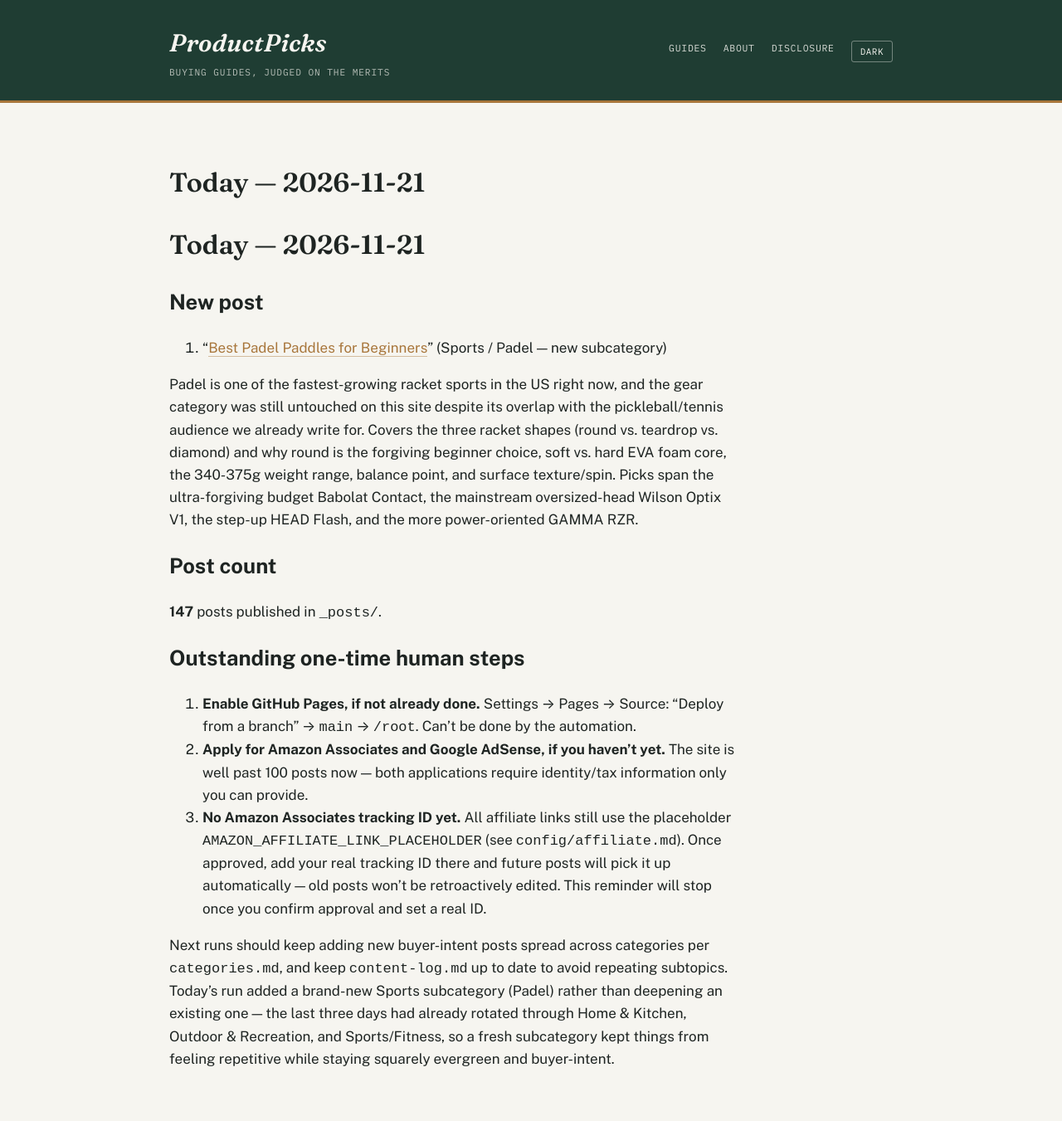
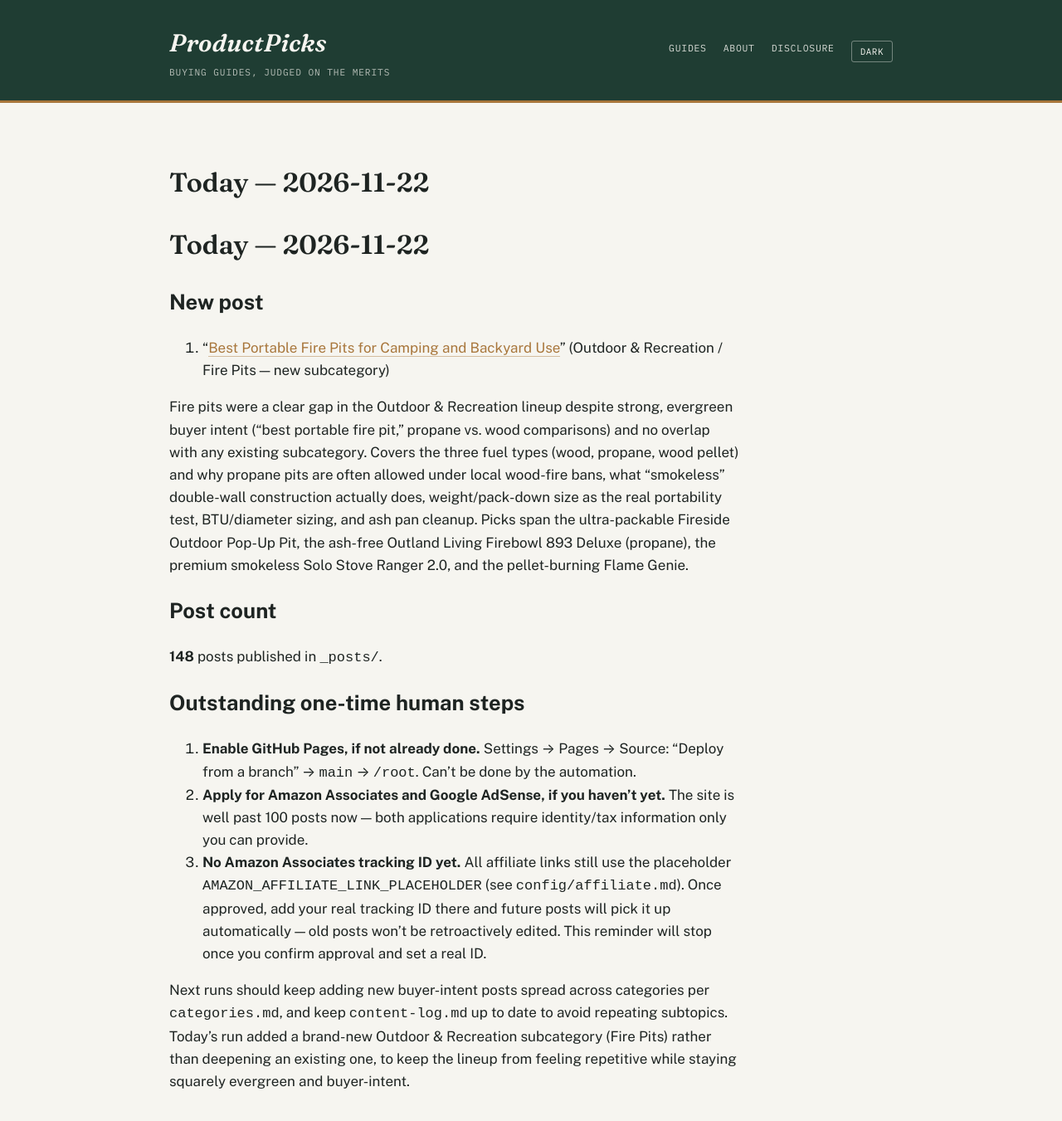
Before and after one commit to ajith198/ProductPicks, a Jekyll site: the page built from today.md, in a window 1280 px wide and 1400 px high. Shown: the top 1351 px of the window at 83% size. Built offline with Jekyll 4.4.1, drawn with Linux system fonts in a browser that asks for light colours; our own code applies the rules of GitHub Pages for plain Markdown files.

Commit message:
daily: 2026-11-22 new post + log update
New post: Best Portable Fire Pits for Camping and Backyard Use
(Outdoor & Recreation / Fire Pits, new subcategory).

Co-Authored-By: Claude Sonnet 5 <noreply@anthropic.com>
Claude-Session: https://claude.ai/code/session_01UFLJpZN9wfEeV4RKRKupeE

```diff
--- a/categories.md
+++ b/categories.md
@@ -1,6 +1,6 @@
 # Categories & expansion strategy
 
-**Status: multi-category, as of 2026-07-12. Updated 2026-11-12.** ProductPicks started as a pickleball-only site (see `niche.md` for that original research). This file governs the site now that it has expanded into multiple product verticals, and is the doc future automated/daily runs should consult when choosing what to write next.
+**Status: multi-category, as of 2026-07-12. Updated 2026-11-22.** ProductPicks started as a pickleball-only site (see `niche.md` for that original research). This file governs the site now that it has expanded into multiple product verticals, and is the doc future automated/daily runs should consult when choosing what to write next.
 
 ## Front matter taxonomy
 
@@ -21,7 +21,7 @@ These two fields drive the Category / Type / Year filters in the search bar on t
 |---|---|
 | Sports | Pickleball, Soccer, Tennis, Cycling, Running, Yoga, Golf, Basketball, Badminton, Swimming, Baseball, Fitness, Volleyball, Climbing, Table Tennis, Boxing, Football, Disc Golf, Skiing & Snowboarding, Ice Skating, Padel |
 | Home & Kitchen | Coffee Makers, Electric Kettles, Blenders, Air Fryers, Toaster Ovens, Rice Cookers, Stand Mixers, Robot Vacuums, Espresso Machines, Pressure Cookers, Food Processors, Knife Sets, Cast Iron Skillets, Dutch Ovens, Coffee Grinders, Water Filter Pitchers, Cordless Stick Vacuums, Vacuum Sealers, Slow Cookers, Meat Thermometers, Indoor Grills, French Press, Sous Vide Machines, Immersion Blenders, Waffle Makers, Bread Makers, Electric Griddles, Juicers, Air Purifiers, Toasters, Space Heaters, Pizza Ovens, Humidifiers, Ice Makers, Electric Blankets, Milk Frothers, Deep Fryers, Mini Fridges, Hand Mixers, Soda Makers, Ice Cream Makers |
-| Outdoor & Recreation | Camping Tents, Sleeping Bags, Headlamps, Hiking Boots, Camp Stoves, Water Filters, Trekking Poles, Coolers, Backpacking Backpacks, Camp Chairs, Camping Lanterns, Fishing, Rain Jackets, Binoculars, Paddleboards, Kayaks, Life Jackets (PFDs), Hydration Packs, Sleeping Pads, Hammocks, Daypacks, Water Bottles, Multi-Tools, Camping Cots, Portable Power Stations, Grills & Smokers, Winter Gloves, Winter Boots, Base Layers, Ice Traction Devices, Snowshoes, Snow Sleds, Snow Blowers, Winter Socks, Winter Coats & Parkas, Neck Gaiters & Balaclavas, Hand Warmers, Heated Vests, Winter Hats & Beanies, Snow Shovels, Dry Bags |
+| Outdoor & Recreation | Camping Tents, Sleeping Bags, Headlamps, Hiking Boots, Camp Stoves, Water Filters, Trekking Poles, Coolers, Backpacking Backpacks, Camp Chairs, Camping Lanterns, Fishing, Rain Jackets, Binoculars, Paddleboards, Kayaks, Life Jackets (PFDs), Hydration Packs, Sleeping Pads, Hammocks, Daypacks, Water Bottles, Multi-Tools, Camping Cots, Portable Power Stations, Grills & Smokers, Winter Gloves, Winter Boots, Base Layers, Ice Traction Devices, Snowshoes, Snow Sleds, Snow Blowers, Winter Socks, Winter Coats & Parkas, Neck Gaiters & Balaclavas, Hand Warmers, Heated Vests, Winter Hats & Beanies, Snow Shovels, Dry Bags, Fire Pits |
 
 New subcategories can be added freely within an existing category. New top-level categories should only be added when there's a genuine cluster of buyer-intent content planned for it (not a one-off post) — keep the category list short enough that the dropdown filter stays useful.
 
--- a/today.md
+++ b/today.md
@@ -1,14 +1,14 @@
-# Today — 2026-11-21
+# Today — 2026-11-22
 
 ## New post
 
-1. "[Best Padel Paddles for Beginners](/sports/buying-guides/best-padel-paddles-for-beginners/)" (Sports / Padel — new subcategory)
+1. "[Best Portable Fire Pits for Camping and Backyard Use](/outdoor-recreation/buying-guides/best-portable-fire-pits-for-camping-and-backyard-use/)" (Outdoor & Recreation / Fire Pits — new subcategory)
 
-Padel is one of the fastest-growing racket sports in the US right now, and the gear category was still untouched on this site despite its overlap with the pickleball/tennis audience we already write for. Covers the three racket shapes (round vs. teardrop vs. diamond) and why round is the forgiving beginner choice, soft vs. hard EVA foam core, the 340-375g weight range, balance point, and surface texture/spin. Picks span the ultra-forgiving budget Babolat Contact, the mainstream oversized-head Wilson Optix V1, the step-up HEAD Flash, and the more power-oriented GAMMA RZR.
+Fire pits were a clear gap in the Outdoor & Recreation lineup despite strong, evergreen buyer intent ("best portable fire pit," propane vs. wood comparisons) and no overlap with any existing subcategory. Covers the three fuel types (wood, propane, wood pellet) and why propane pits are often allowed under local wood-fire bans, what "smokeless" double-wall construction actually does, weight/pack-down size as the real portability test, BTU/diameter sizing, and ash pan cleanup. Picks span the ultra-packable Fireside Outdoor Pop-Up Pit, the ash-free Outland Living Firebowl 893 Deluxe (propane), the premium smokeless Solo Stove Ranger 2.0, and the pellet-burning Flame Genie.
 
 ## Post count
 
-**147** posts published in `_posts/`.
+**148** posts published in `_posts/`.
 
 ## Outstanding one-time human steps
 
@@ -16,4 +16,4 @@ Padel is one of the fastest-growing racket sports in the US right now, and the g
 2. **Apply for Amazon Associates and Google AdSense, if you haven't yet.** The site is well past 100 posts now — both applications require identity/tax information only you can provide.
 3. **No Amazon Associates tracking ID yet.** All affiliate links still use the placeholder `AMAZON_AFFILIATE_LINK_PLACEHOLDER` (see `config/affiliate.md`). Once approved, add your real tracking ID there and future posts will pick it up automatically — old posts won't be retroactively edited. This reminder will stop once you confirm approval and set a real ID.
 
-Next runs should keep adding new buyer-intent posts spread across categories per `categories.md`, and keep `content-log.md` up to date to avoid repeating subtopics. Today's run added a brand-new Sports subcategory (Padel) rather than deepening an existing one — the last three days had already rotated through Home & Kitchen, Outdoor & Recreation, and Sports/Fitness, so a fresh subcategory kept things from feeling repetitive while staying squarely evergreen and buyer-intent.
+Next runs should keep adding new buyer-intent posts spread across categories per `categories.md`, and keep `content-log.md` up to date to avoid repeating subtopics. Today's run added a brand-new Outdoor & Recreation subcategory (Fire Pits) rather than deepening an existing one, to keep the lineup from feeling repetitive while staying squarely evergreen and buyer-intent.
```
Also changed, not shown: TODAY.md (+1 -1 lines), _posts/2026-11-22-best-portable-fire-pits-for-camping-and-backyard-use.md (added, +54 -0 lines), content-log.md (+1 -0 lines).
